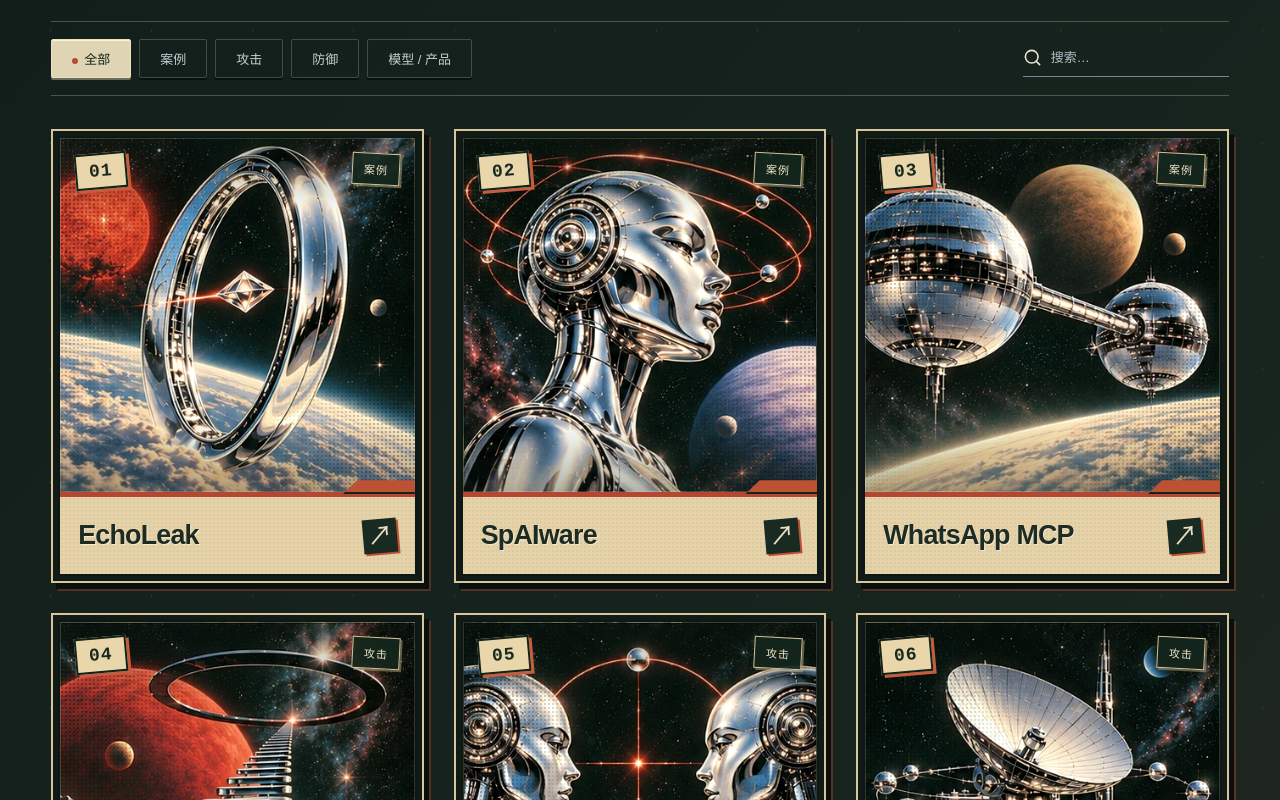
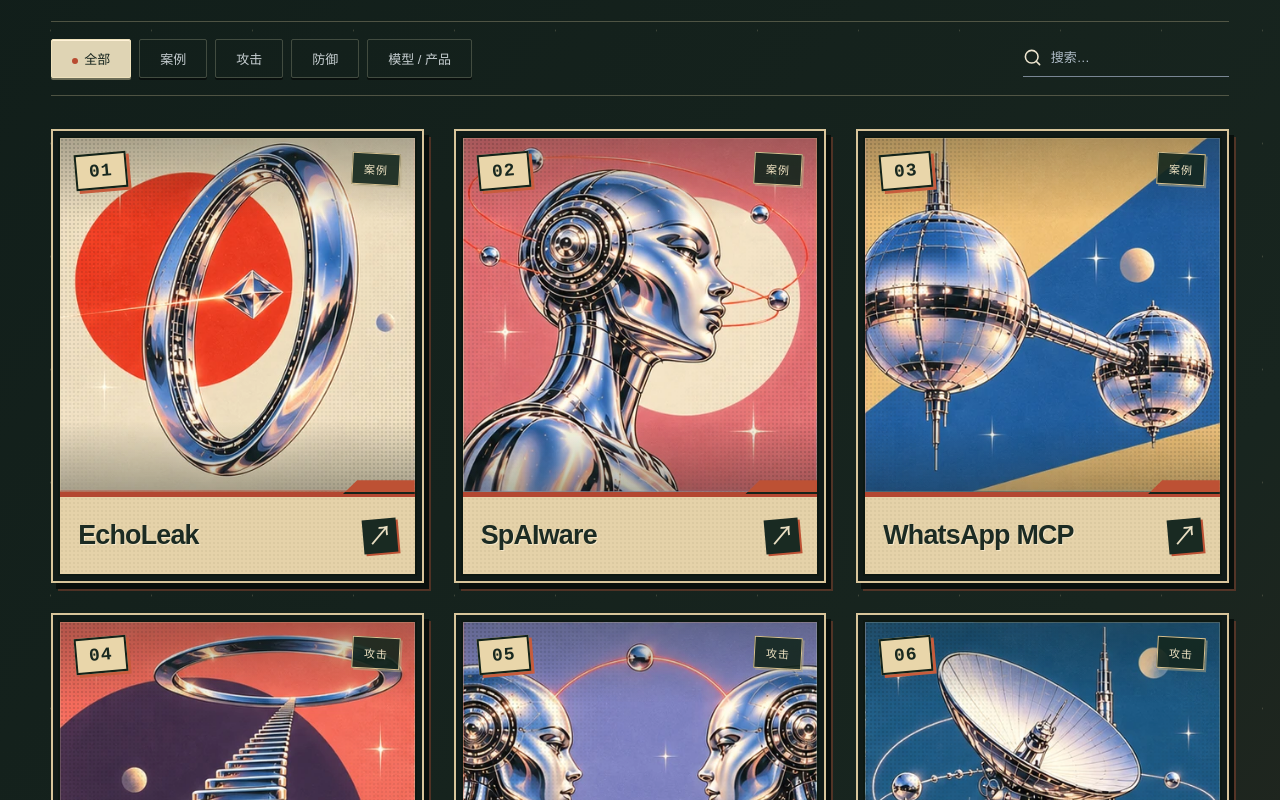
Before and after one commit to utopiazzr/safety-atlas, a React (Vite) app: page / in a window 1280 px wide. Shown: the part 920-1720 px from the top of the page. Built offline with nearby package versions, Linux system fonts and the light colour scheme.

Commit message:
Repaint case covers as chrome airbrush illustrations with graphic color fields

```diff
--- a/src/CosmicArt.tsx
+++ b/src/CosmicArt.tsx
@@ -30,7 +30,7 @@ export function PosterArt({ id }: { id: string; kind?: string }) {
       <div
         className="cosmic-illustration"
         style={{
-          backgroundImage: `url(${import.meta.env.BASE_URL}cosmic-atlas.webp)`,
+          backgroundImage: `url(${import.meta.env.BASE_URL}airbrush-atlas.webp)`,
         }}
       />
       <div className="cover-halftone" />
--- a/src/cosmic.css
+++ b/src/cosmic.css
@@ -131,7 +131,7 @@ body {
   inset: 0;
   background-size: 300% 300%;
   background-position: var(--art-x) var(--art-y);
-  filter: saturate(0.9) contrast(1.06);
+  filter: none;
   transition: transform 0.65s ease;
 }
 .cover-halftone {
@@ -532,7 +532,7 @@ dialog::backdrop {
 .poster-title:before { content: ''; position: absolute; width: 72px; height: 12px; right: 0; top: -17px; background: #bd5134; clip-path: polygon(20% 0,100% 0,100% 100%,0 100%); border-bottom: 2px solid #14231a; }
 .poster-title h3 { font-weight: 900; text-shadow: 1px 1px 0 #f6e8c9; }
 .poster-title > span { transform: rotate(-5deg); box-shadow: 2px 2px 0 #bd5134; }
-.cover-halftone { background-size: 4px 4px; background-image: radial-gradient(#0b1a11 1px,transparent 1.2px); opacity: .4; mask-image: linear-gradient(115deg,#000,transparent 42%,transparent 64%,#000); }
+.cover-halftone { background-size: 4px 4px; background-image: radial-gradient(#0b1a11 1px,transparent 1.2px); opacity: .16; mask-image: linear-gradient(115deg,#000,transparent 42%,transparent 64%,#000); }
 .cosmic-cover:before { content: ''; position: absolute; z-index: 2; width: 37%; height: 30%; top: 13%; left: -7%; background: repeating-linear-gradient(-24deg,transparent 0 12px,#ead4a3 12px 13px,transparent 13px 24px); clip-path: polygon(0 0,100% 45%,0 100%); opacity: 0; transform: translateX(-15px); transition: opacity .25s,transform .4s; pointer-events: none; }
 .poster-open:hover .cosmic-cover:before,.poster-open:focus-visible .cosmic-cover:before { opacity: .6; transform: translateX(0); }
 .library-heading h2 { text-shadow: 2px 2px 0 #a44d2e; }
```
Also changed, not shown: public/airbrush-atlas.webp (added), 2 other files (tests, documents, lock files or other folders).
